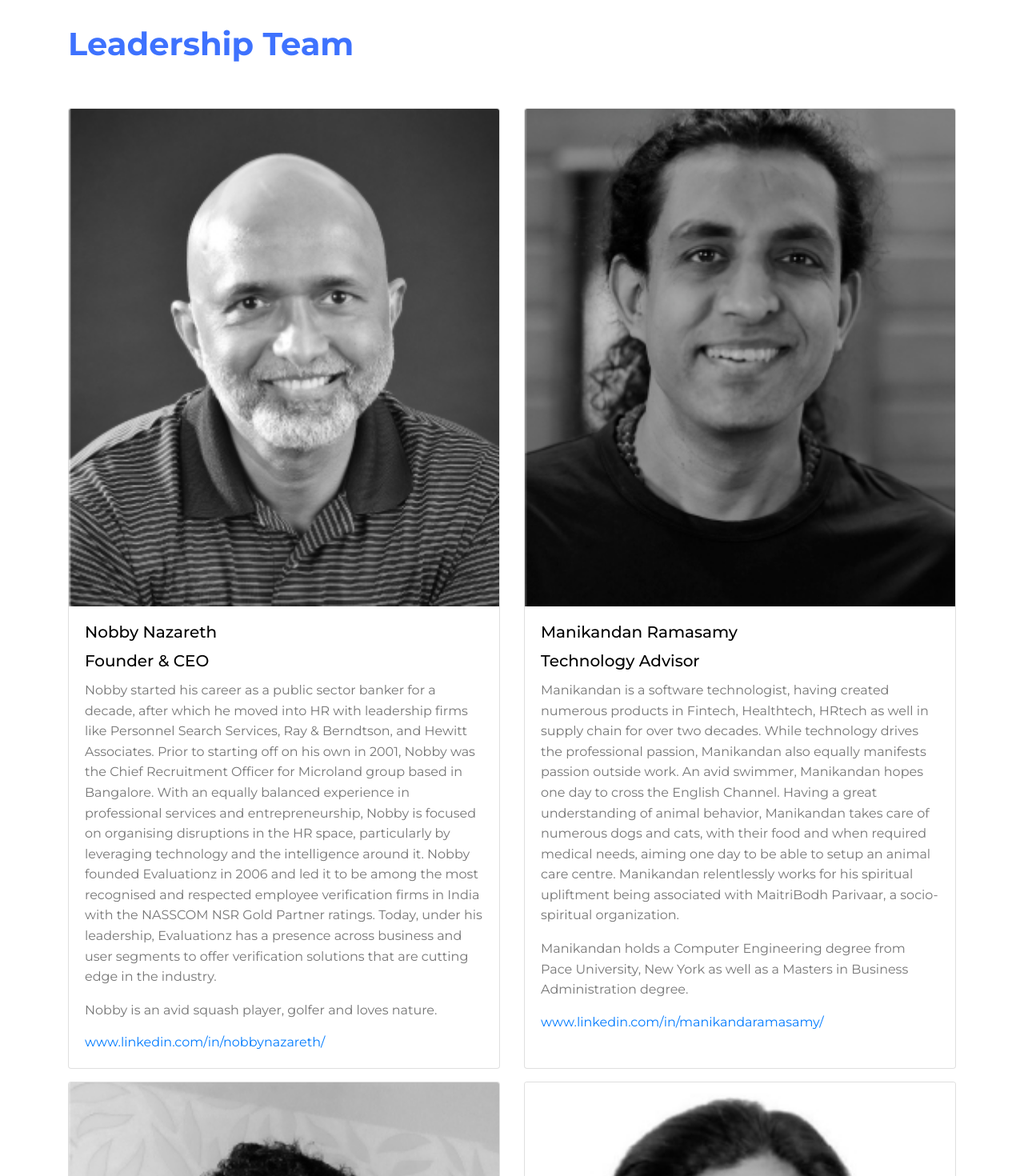
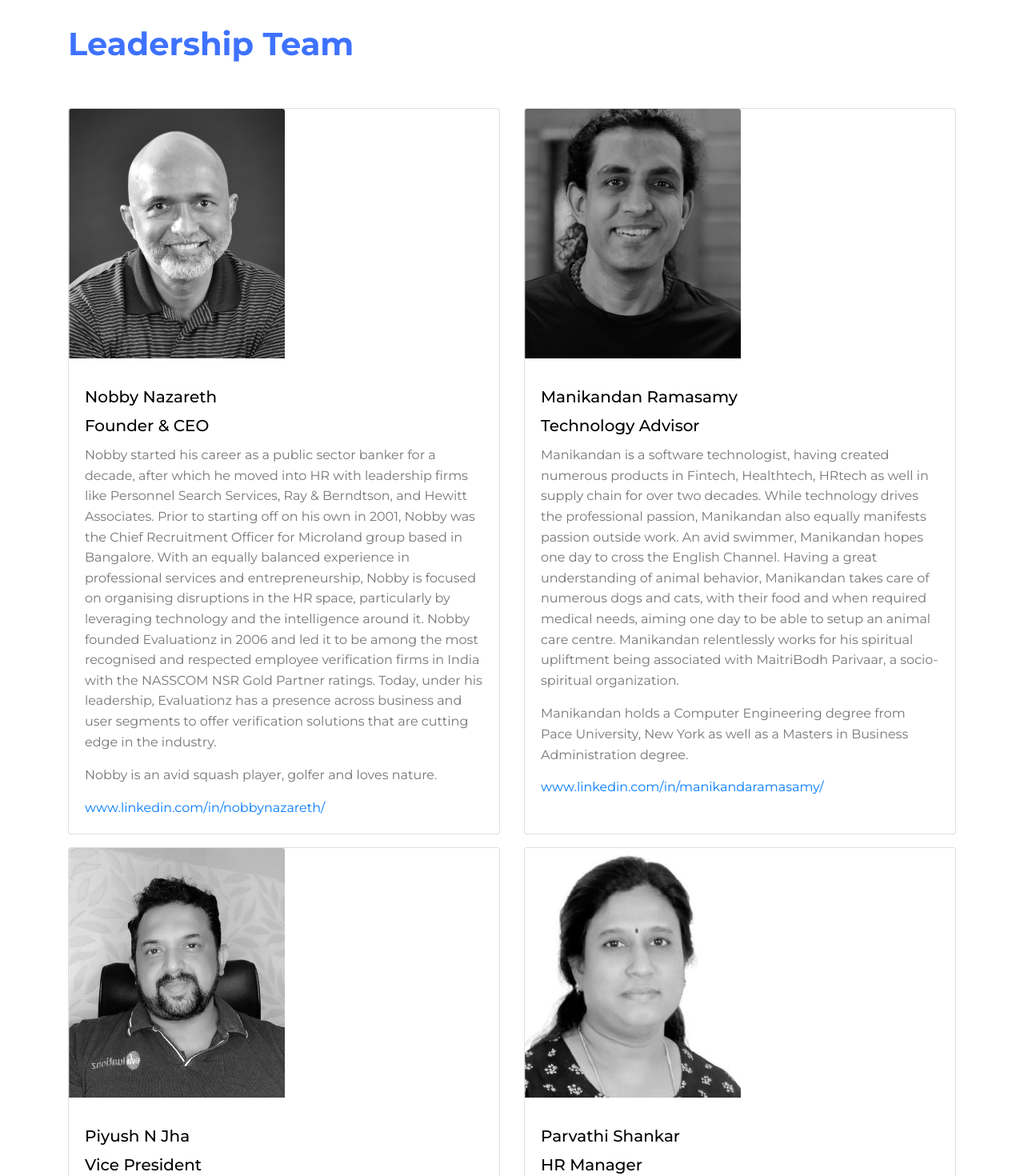
Before and after one commit to Evaluationz/evaluation-website, a React (Create React App) app: page /about-us in a window 1280 px wide. Shown: the part 2280-3750 px from the top of the page at 80% size. Built offline with nearby package versions, Linux system fonts and the light colour scheme.

Commit message:
MKS- About Us page added

```diff
--- a/src/components/AboutUs/AboutUs.js
+++ b/src/components/AboutUs/AboutUs.js
@@ -166,8 +166,15 @@ const Landing = () => {
                     <div className="row">
                         <div className="col-md-6 py-2">
                             <div className="card h-100 text-white">
-                                <img className="card-img-top img-fluid" src="images/about-us/Nobby.jpg" alt="Nobby"/>
-
+                                <ul className="media__container pl-0">
+                                    <li className="media">
+                                        <div>
+                                            <div className="media__item">
+                                                <img className="card-img-top img-fluid" src="images/about-us/Nobby.jpg" alt="Nobby"/>
+                                            </div>
+                                        </div>
+                                    </li>
+                                </ul>
                                 <div className="card-body">
                                     <h5 className="card-title">Nobby Nazareth</h5>
                                     <h5 className="card-title">Founder & CEO</h5>
@@ -197,7 +204,15 @@ const Landing = () => {
 
                         <div className="col-md-6 py-2">
                             <div className="card h-100 text-white">
-                                <img className="card-img-top img-fluid" src="images/about-us/Manikandan.jpg" alt="Manikandan"/>
+                                <ul className="media__container pl-0">
+                                    <li className="media">
+                                        <div>
+                                            <div className="media__item">
+                                                <img className="card-img-top img-fluid" src="images/about-us/Manikandan.jpg" alt="Manikandan"/>
+                                            </div>
+                                        </div>
+                                    </li>
+                                </ul>
 
                                 <div className="card-body">
                                     <h5 className="card-title">Manikandan Ramasamy</h5>
@@ -226,8 +241,15 @@ const Landing = () => {
 
                         <div className="col-md-6 py-2">
                             <div className="card h-100 text-white">
-                                <img className="card-img-top img-fluid" src="images/about-us/Piyush.jpg" alt="Piyush"/>
-
+                                <ul className="media__container pl-0">
+                                    <li className="media">
+                                        <div>
+                                            <div className="media__item">
+                                                <img className="card-img-top img-fluid" src="images/about-us/Piyush.jpg" alt="Piyush"/>
+                                            </div>
+                                        </div>
+                                    </li>
+                                </ul>
                                 <div className="card-body">
                                     <h5 className="card-title">Piyush N Jha</h5>
                                     <h5 className="card-title">Vice President</h5>
@@ -258,8 +280,15 @@ const Landing = () => {
 
                         <div className="col-md-6 py-2">
                             <div className="card h-100 text-white">
-                                <img className="card-img-top img-fluid" src="images/about-us/Parvathi.jpg" alt="Parvathi"/>
-
+                                <ul className="media__container pl-0">
+                                    <li className="media">
+                                        <div>
+                                            <div className="media__item">
+                                                <img className="card-img-top img-fluid" src="images/about-us/Parvathi.jpg" alt="Parvathi"/>
+                                            </div>
+                                        </div>
+                                    </li>
+                                </ul>
                                 <div className="card-body">
                                     <h5 className="card-title">Parvathi Shankar</h5>
                                     <h5 className="card-title">HR Manager</h5>
@@ -327,7 +356,15 @@ const Landing = () => {
                     <div className="row">
                         <div className="col-md-6 py-2">
                             <div className="card h-100 text-white">
-                                <img className="card-img-top img-fluid" src="images/about-us/Nobby.jpg" alt="Nobby"/>
+                                <ul className="media__container pl-0">
+                                    <li className="media">
+                                        <div>
+                                            <div className="media__item">
+                                                <img className="card-img-top img-fluid" src="images/about-us/Nobby.jpg" alt="Nobby"/>
+                                            </div>
+                                        </div>
+                                    </li>
+                                </ul>
 
                                 <div className="card-body">
                                     <h5 className="card-title">Nobby Nazareth</h5>
@@ -358,7 +395,15 @@ const Landing = () => {
 
                         <div className="col-md-6 py-2">
                             <div className="card h-100 text-white">
-                                <img className="card-img-top img-fluid" src="images/about-us/KK-Mathew.jpg" alt="KK-Mathew"/>
+                                <ul className="media__container pl-0">
+                                    <li className="media">
+                                        <div>
+                                            <div className="media__item">
+                                                <img className="mr-3" src="images/about-us/KK-Mathew.jpg" alt="KK-Mathew"/>
+                                            </div>
+                                        </div>
+                                    </li>
+                                </ul>
 
                                 <div className="card-body">
                                     <h5 className="card-title">KK Mathew</h5>
```
